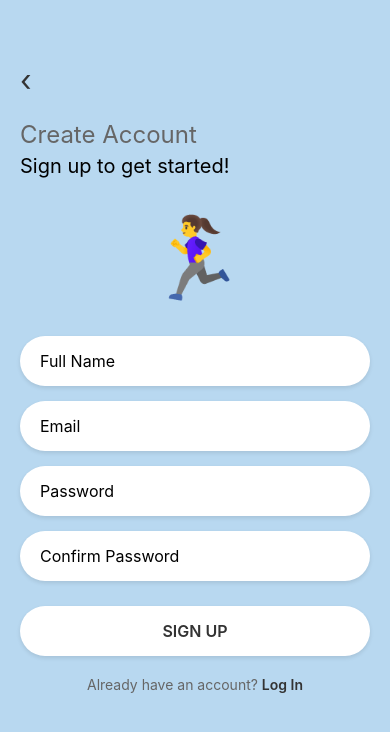
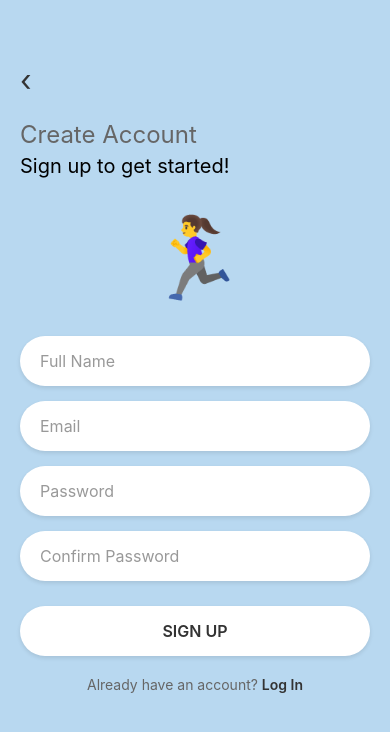
Before and after one commit to hommie02/Self-care, a React Native app: screen /SignUp in a window 390 px wide. Shown: the top 732 px of the page. Built offline with nearby package versions, Linux system fonts and the light colour scheme; what expo-notifications would draw is missing.

Commit message:
Fix text visibility in login and signup forms - add explicit text colors

```diff
--- a/screens/Login.tsx
+++ b/screens/Login.tsx
@@ -44,6 +44,7 @@ export default function Login({ navigation }: any) {
           <TextInput
             style={styles.input}
             placeholder="Email"
+            placeholderTextColor="#999"
             value={email}
             onChangeText={setEmail}
             keyboardType="email-address"
@@ -53,6 +54,7 @@ export default function Login({ navigation }: any) {
           <TextInput
             style={styles.input}
             placeholder="Password"
+            placeholderTextColor="#999"
             value={password}
             onChangeText={setPassword}
             secureTextEntry
@@ -123,6 +125,7 @@ const styles = StyleSheet.create({
     paddingHorizontal: 20,
     marginBottom: 15,
     fontSize: 16,
+    color: '#000',
     elevation: 2,
     shadowColor: '#000',
     shadowOffset: { width: 0, height: 2 },
--- a/screens/SignUp.tsx
+++ b/screens/SignUp.tsx
@@ -58,6 +58,7 @@ export default function SignUp({ navigation }: any) {
           <TextInput
             style={styles.input}
             placeholder="Full Name"
+            placeholderTextColor="#999"
             value={name}
             onChangeText={setName}
             autoCapitalize="words"
@@ -66,6 +67,7 @@ export default function SignUp({ navigation }: any) {
           <TextInput
             style={styles.input}
             placeholder="Email"
+            placeholderTextColor="#999"
             value={email}
             onChangeText={setEmail}
             keyboardType="email-address"
@@ -75,6 +77,7 @@ export default function SignUp({ navigation }: any) {
           <TextInput
             style={styles.input}
             placeholder="Password"
+            placeholderTextColor="#999"
             value={password}
             onChangeText={setPassword}
             secureTextEntry
@@ -83,6 +86,7 @@ export default function SignUp({ navigation }: any) {
           <TextInput
             style={styles.input}
             placeholder="Confirm Password"
+            placeholderTextColor="#999"
             value={confirmPassword}
             onChangeText={setConfirmPassword}
             secureTextEntry
@@ -152,6 +156,7 @@ const styles = StyleSheet.create({
     paddingHorizontal: 20,
     marginBottom: 15,
     fontSize: 16,
+    color: '#000',
     elevation: 2,
     shadowColor: '#000',
     shadowOffset: { width: 0, height: 2 },
```
